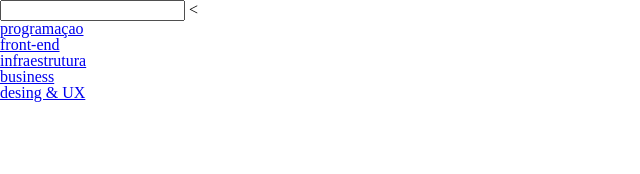
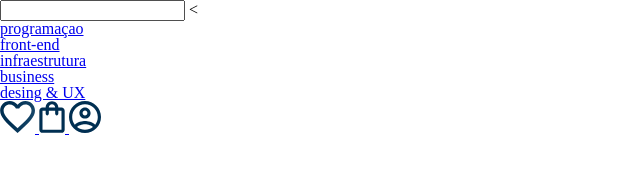
Before and after one commit to trash209/odemetro, a plain HTML site: page index.html in a window 1280 px wide. Shown: the whole page, without its empty margins (0-640 px from the left). Drawn offline with Linux system fonts and the light colour scheme.

Commit message:
quero gozar

```diff
--- a/index.html
+++ b/index.html
@@ -34,7 +34,9 @@
     </ul>
         </div>
         <div class="container">
-
+            <a href="#"><img src="img/Favoritos.svg" alt="meus favoritos" class="container__imagem"</a>
+            <a href="#"><img src="img/Compras.svg" alt="meu carrinho" class="container__imagem"</a>
+            <a href="#"><img src="img/Usuario.svg" alt="meu perfil" class="container__imagem"</a>
         </div>
     </header>
 </body>
```
